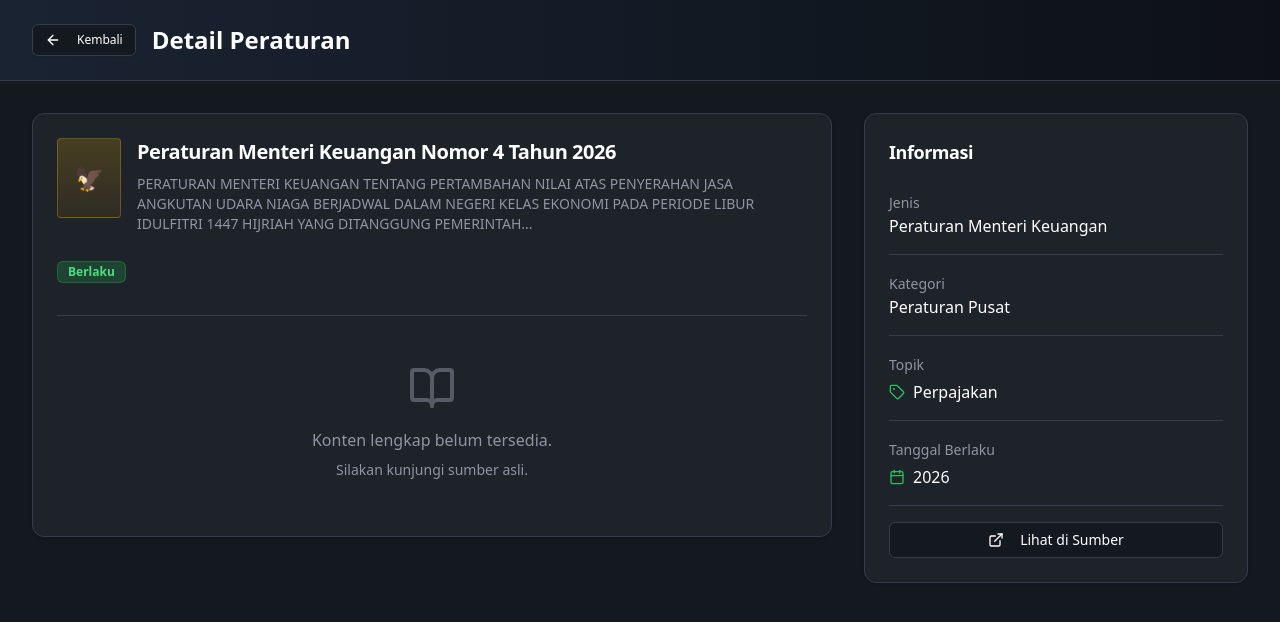
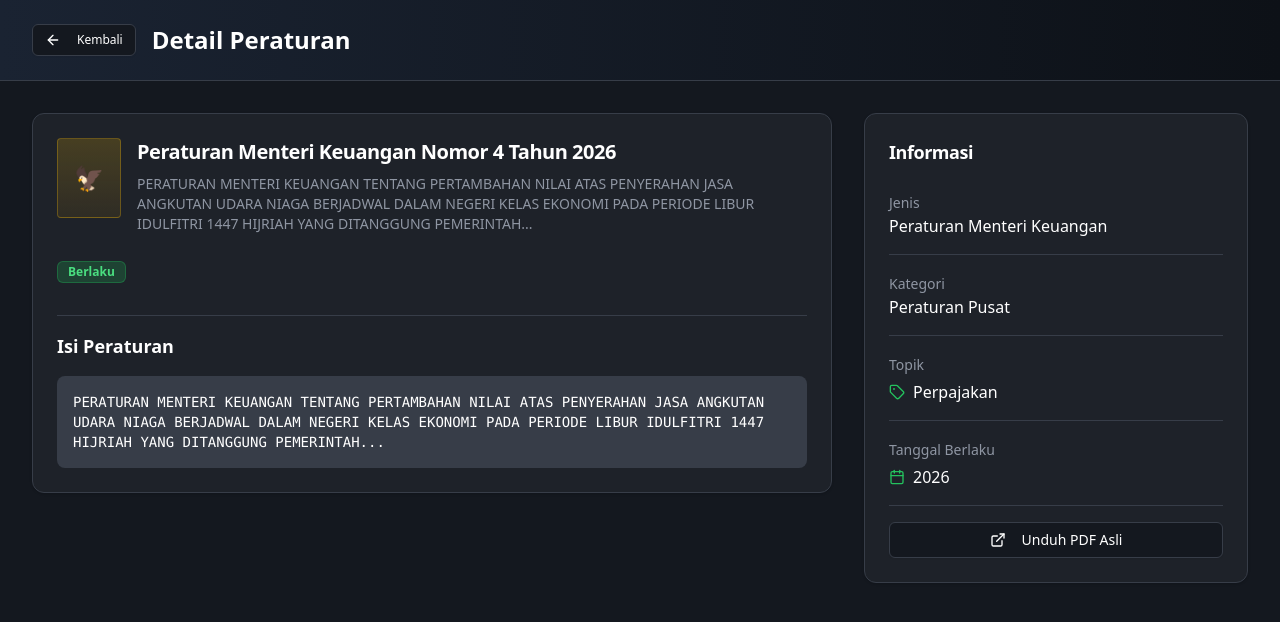
Before and after one commit to fiskuspintar/peraturan-perpajakan, a Next.js app: page /peraturan/peraturan-menteri-keuangan-nomor-4-tahun-2026 in a window 1280 px wide. Shown: the top 622 px of the page. Built offline with nearby package versions, Linux system fonts and the light colour scheme.

Commit message:
Fix: Embed regulation content in JSON for static display

```diff
--- a/src/app/peraturan/[id]/page.tsx
+++ b/src/app/peraturan/[id]/page.tsx
@@ -6,8 +6,6 @@ import { Separator } from "@/components/ui/separator";
 import { Calendar, Tag, ExternalLink, ArrowLeft, BookOpen } from "lucide-react";
 import Link from "next/link";
 import { notFound } from "next/navigation";
-import { promises as fs } from "fs";
-import path from "path";
 
 export function generateStaticParams() {
   return regulations.map((item) => ({
@@ -22,27 +20,15 @@ export function generateMetadata({ params }: { params: { id: string } }) {
   };
 }
 
-async function getRegulationContent(id: string): Promise<string | null> {
-  try {
-    const filePath = path.join(process.cwd(), "data", "content", `regulation_${id}.md`);
-    const content = await fs.readFile(filePath, "utf-8");
-
-    // Extract content after "## Konten"
-    const match = content.match(/## Konten\s*\n([\s\S]*)/);
-    return match ? match[1].trim() : content;
-  } catch {
-    return null;
-  }
-}
-
-export default async function DetailPage({ params }: { params: { id: string } }) {
+export default function DetailPage({ params }: { params: { id: string } }) {
   const data = regulations.find((r) => r.id === params.id);
 
   if (!data) {
     notFound();
   }
 
-  const content = await getRegulationContent(params.id);
+  // Konten sudah ada di data.fullContent
+  const content = data.fullContent || data.deskripsi;
 
   return (
     <div className="min-h-screen bg-background">
@@ -84,9 +70,11 @@ export default async function DetailPage({ params }: { params: { id: string } })
                 </Badge>
                 <Separator className="my-4" />
 
+                <h3 className="text-lg font-semibold text-white mb-4">Isi Peraturan</h3>
+
                 {content ? (
                   <div className="prose prose-invert max-w-none">
-                    <pre className="whitespace-pre-wrap font-mono text-sm text-foreground bg-muted p-4 rounded-lg overflow-x-auto">
+                    <pre className="whitespace-pre-wrap font-mono text-sm text-foreground bg-muted p-4 rounded-lg overflow-x-auto max-h-[600px] overflow-y-auto">
                       {content}
                     </pre>
                   </div>
@@ -94,7 +82,6 @@ export default async function DetailPage({ params }: { params: { id: string } })
                   <div className="text-center py-8 text-muted-foreground">
                     <BookOpen className="h-12 w-12 mx-auto mb-4 opacity-50" />
                     <p>Konten lengkap belum tersedia.</p>
-                    <p className="text-sm mt-2">Silakan kunjungi sumber asli.</p>
                   </div>
                 )}
               </CardContent>
@@ -137,7 +124,7 @@ export default async function DetailPage({ params }: { params: { id: string } })
                 <a href={data.url} target="_blank" rel="noopener noreferrer" className="block">
                   <Button className="w-full" variant="outline">
                     <ExternalLink className="h-4 w-4 mr-2" />
-                    Lihat di Sumber
+                    Unduh PDF Asli
                   </Button>
                 </a>
               </CardContent>
```
